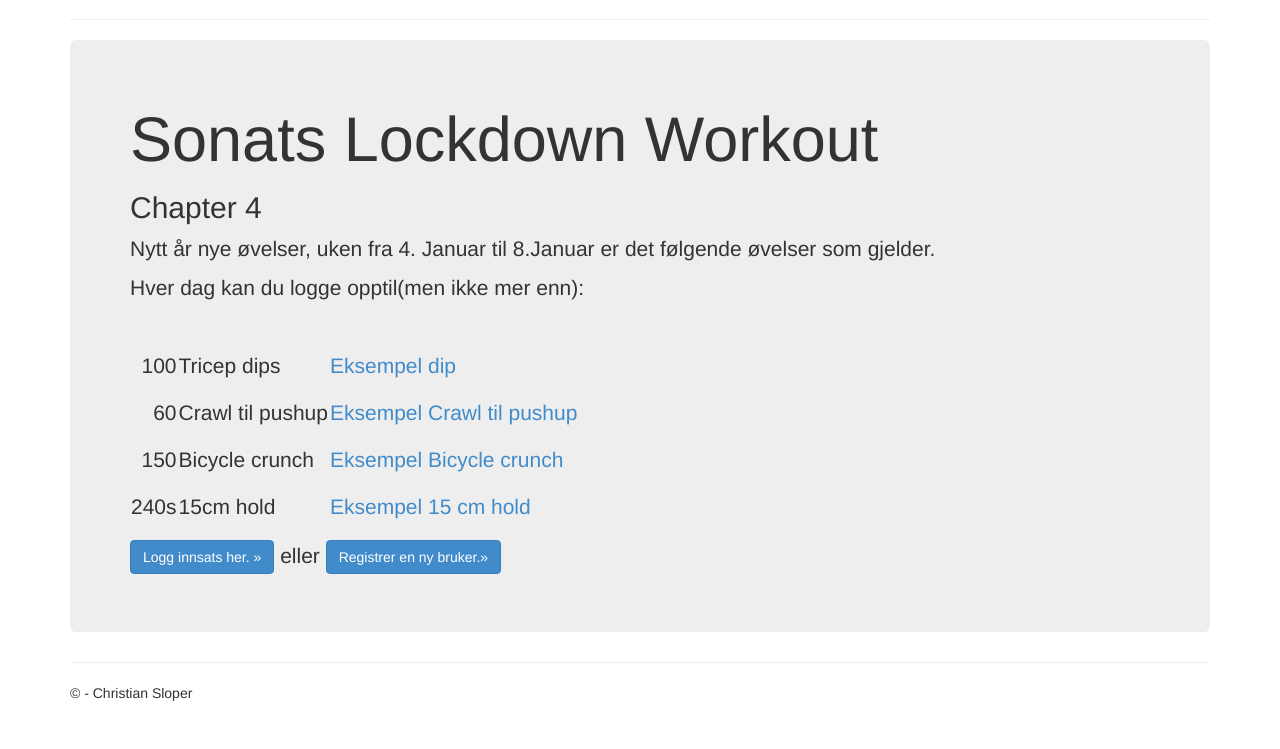
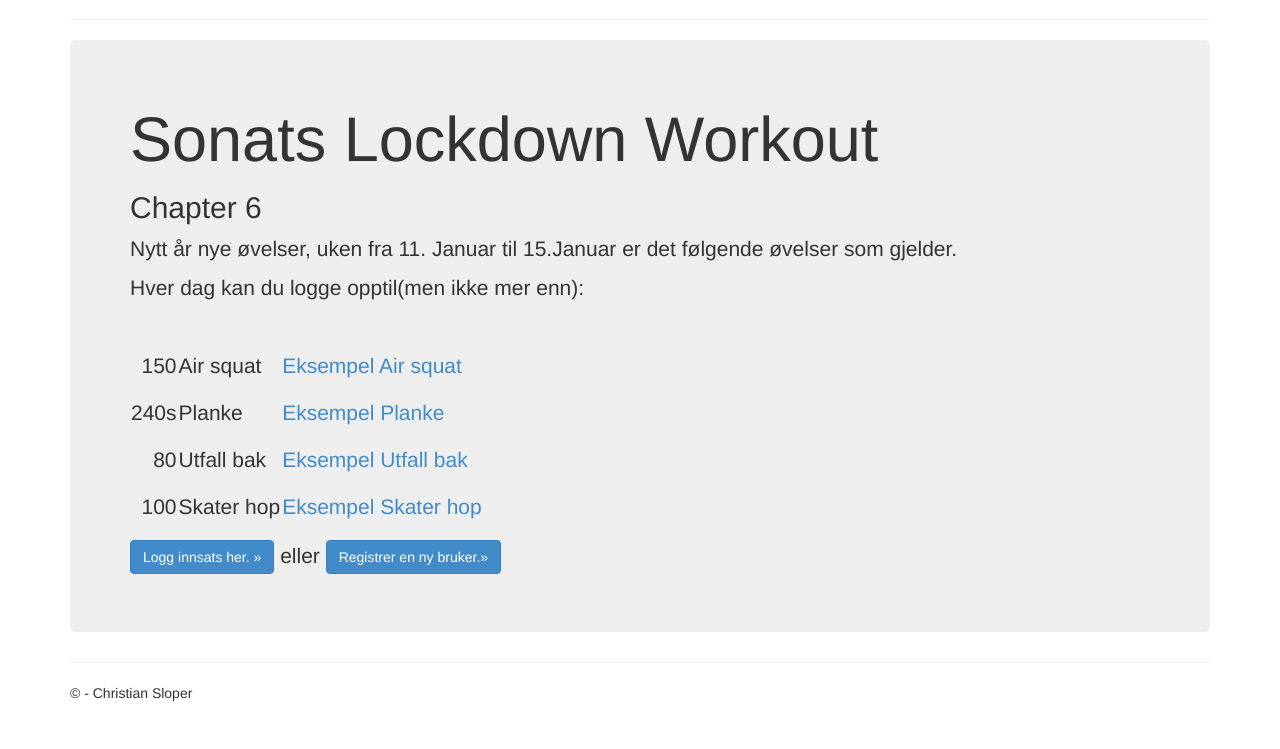
Before and after one commit to Armcollector/lockdown-workout, a Flask app: template app/templates/SONAT_index.html in a window 1280 px wide. Shown: the part 51-800 px from the top of the page. Run offline with Flask 2, Linux system fonts and the light colour scheme; the template is opened without the code that fills it, so the values that code supplies are empty; parts of the project's set-up code (start-up, migrations or seed data) failed here and were passed over; some libraries are stand-ins or nearby versions.

Commit message:
Chapter 6

```diff
--- a/app/templates/SONAT_index.html
+++ b/app/templates/SONAT_index.html
@@ -6,9 +6,9 @@
 
 
     <h1>Sonats Lockdown Workout</h1>
-    <h2>Chapter 4</h2>
+    <h2>Chapter 6</h2>
 
-    <p>Nytt år nye øvelser, uken fra 4. Januar til 8.Januar er det følgende øvelser som
+    <p>Nytt år nye øvelser, uken fra 11. Januar til 15.Januar er det følgende øvelser som
         gjelder. </p>
 
     <p>
@@ -16,28 +16,30 @@
 
     <table>
         <tr>
-            <td align="right">100</td>
-            <td>Tricep dips</td>
-            <td><a href="https://hmg-h-cdn.hearstapps.com/videos/tricept-dip-1537969424.mp4">Eksempel dip</a></td>
-        </tr>
-        <tr>
-            <td align="right">60</td>
-            <td>Crawl til pushup</td>
-            <td><a href="https://hmg-h-cdn.hearstapps.com/videos/crawl-out-to-push-up-1535569190.mp4">Eksempel Crawl til
-                    pushup</a></td>
-        </tr>
-        <tr>
             <td align="right">150</td>
-            <td>Bicycle crunch</td>
-            <td><a href="https://hmg-h-cdn.hearstapps.com/videos/bicycle-crunch-1537967284.mp4">Eksempel Bicycle
-                    crunch</a></td>
+            <td>Air squat</td>
+            <td><a href="https://media.self.com/photos/59c81783bdd6c02d85791296/master/w_1600%2Cc_limit/Fitness_08.gif">Eksempel
+                    Air squat</a></td>
         </tr>
         <tr>
             <td align="right">240s</td>
-            <td>15cm hold</td>
+            <td>Planke</td>
+            <td><a href="https://fitpass-images.s3.amazonaws.com/blog_photo_37057777AD72D92.png">Eksempel Planke</a>
+            </td>
+        </tr>
+        <tr>
+            <td align="right">80</td>
+            <td>Utfall bak</td>
             <td><a
-                    href="https://hips.hearstapps.com/hmg-prod.s3.amazonaws.com/images/6-inch-hold-1535560474.jpg?crop=1xw:1xh;center,top&resize=980:*">
-                    Eksempel 15 cm hold</a></td>
+                    href="https://media.self.com/photos/57ee8dbb3429de5367e0b6cf/master/w_1600%2Cc_limit/REVERSE_LUNGE.gif">Eksempel
+                    Utfall bak</a></td>
+        </tr>
+        <tr>
+            <td align="right">100</td>
+            <td>Skater hop</td>
+            <td><a
+                    href="https://media.self.com/photos/59c80412bdd6c02d85791292/master/w_1600%2Cc_limit/skater-hops.gif">
+                    Eksempel Skater hop</a></td>
         </tr>
 
     </table>
--- a/app/templates/logpushups.html
+++ b/app/templates/logpushups.html
@@ -49,19 +49,19 @@
 
                     <tr>
                         <td>{{ exercises_db[1].exercise_name }}:</td>
-                        <td>{{form.air_reps(min=0, max=exercises_db[1].maxrep, class="slider70")}}</td>
+                        <td>{{form.air_reps(min=0, max=exercises_db[1].maxrep, class="slider250")}}</td>
                         <td><span id="air_value"></span>/{{ exercises_db[1].maxrep }}</td>
                     </tr>
 
                     <tr>
                         <td>{{ exercises_db[2].exercise_name }}:</td>
-                        <td>{{form.push_reps(min=0, max=exercises_db[2].maxrep, class="slider30")}}</td>
+                        <td>{{form.push_reps(min=0, max=exercises_db[2].maxrep, class="slider250")}}</td>
                         <td><span id="push_value"></span>/{{ exercises_db[2].maxrep }}</td>
                     </tr>
 
                     <tr>
                         <td>{{ exercises_db[3].exercise_name }}:</td>
-                        <td>{{form.pull_reps(min=0, max=exercises_db[3].maxrep, class="slider150")}}</td>
+                        <td>{{form.pull_reps(min=0, max=exercises_db[3].maxrep, class="slider250")}}</td>
                         <td><span id="pull_value"></span>/{{ exercises_db[3].maxrep }}</td>
                     </tr>
 
```
